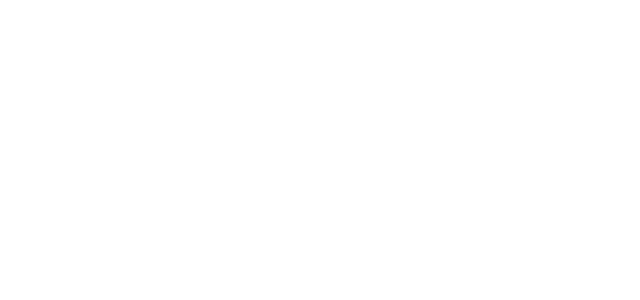
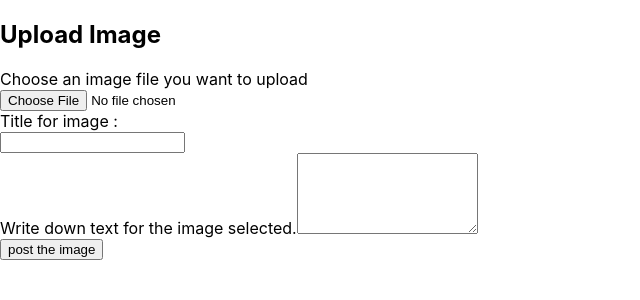
Before and after one commit to Eastynfromeast/picChat, a React (Create React App) app: page /postImage in a window 1280 px wide. Before the commit this address had no page. Shown: the top 300 px of the page, without its empty margins (0-640 px from the left). Built offline with nearby package versions, Linux system fonts and the light colour scheme.

Commit message:
Change posting file name from uploadImage to postImage

```diff
--- a/src/index.tsx
+++ b/src/index.tsx
@@ -7,18 +7,16 @@ import { BrowserRouter, Route, Routes } from 'react-router-dom';
 import Login from './login';
 import './service/firebase';
 import Main from './main';
-import UploadImage from './uploadImage';
+import PostImage from './postImage';
 
-const root = ReactDOM.createRoot(
-	document.getElementById('root') as HTMLElement
-);
+const root = ReactDOM.createRoot(document.getElementById('root') as HTMLElement);
 root.render(
 	<BrowserRouter>
 		<Routes>
 			<Route path="/" element={<App />} />
 			<Route path="/login" element={<Login />} />
 			<Route path="/main" element={<Main />} />
-			<Route path="/uploadImage" element={<UploadImage />} />
+			<Route path="/postImage" element={<PostImage />} />
 		</Routes>
 	</BrowserRouter>
 );
--- a/src/main.tsx
+++ b/src/main.tsx
@@ -32,7 +32,7 @@ function Main() {
 			<button onClick={signOutUser}> Log out </button>
 			<div>
 				<button>
-					<Link to="/uploadImage"> Upload Image </Link>
+					<Link to="/postImage"> Post Image </Link>
 				</button>
 			</div>
 		</div>
--- a/src/uploadImage.tsx
+++ b/src/postImage.tsx
@@ -2,12 +2,13 @@ import React from 'react';
 import { ref, uploadString } from 'firebase/storage';
 import { storage } from './service/firebase';
 
-function UploadImage() {
+function PostImage() {
 	// const imageRef = ref(storage, 'tt_sanso_01.jpg');
 
 	const [image, setImage] = React.useState<string | undefined>('');
 	const [imgTitle, setImgTitle] = React.useState<string | undefined>('');
 	const [attachment, setAttachment] = React.useState<any>();
+	const [imgText, setImgText] = React.useState<string | undefined>('');
 	const onFileSelected = (event: React.ChangeEvent<HTMLInputElement>): void => {
 		const {
 			target: { files, value },
@@ -33,6 +34,11 @@ function UploadImage() {
 
 	const handleImgTitle = (event: React.ChangeEvent<HTMLInputElement>): void => {
 		setImgTitle(event?.target.value);
+	};
+
+	const handleImgText = (event: React.ChangeEvent<HTMLTextAreaElement>): void => {
+		// const target = (event.target as HTMLTextAreaElement)
+		setImgText(event?.target.value);
 	};
 
 	const postImage = (event: React.FormEvent): void => {
@@ -64,6 +70,10 @@ function UploadImage() {
 				<label htmlFor="imageTitle">Title for image :</label>
 				<br />
 				<input type="text" id="imageTitle" value={imgTitle} onChange={handleImgTitle} />
+				<div>
+					<label htmlFor="imageText"> Write down text for the image selected.</label>
+					<textarea id="imageText" rows={5} value={imgText} onChange={handleImgText} />
+				</div>
 				<button onClick={postImage}> post the image</button>
 				{attachment && (
 					<div>
@@ -76,4 +86,4 @@ function UploadImage() {
 	);
 }
 
-export default UploadImage;
+export default PostImage;
```
Also changed, not shown: src/postText.tsx (added, +11 -0 lines).
